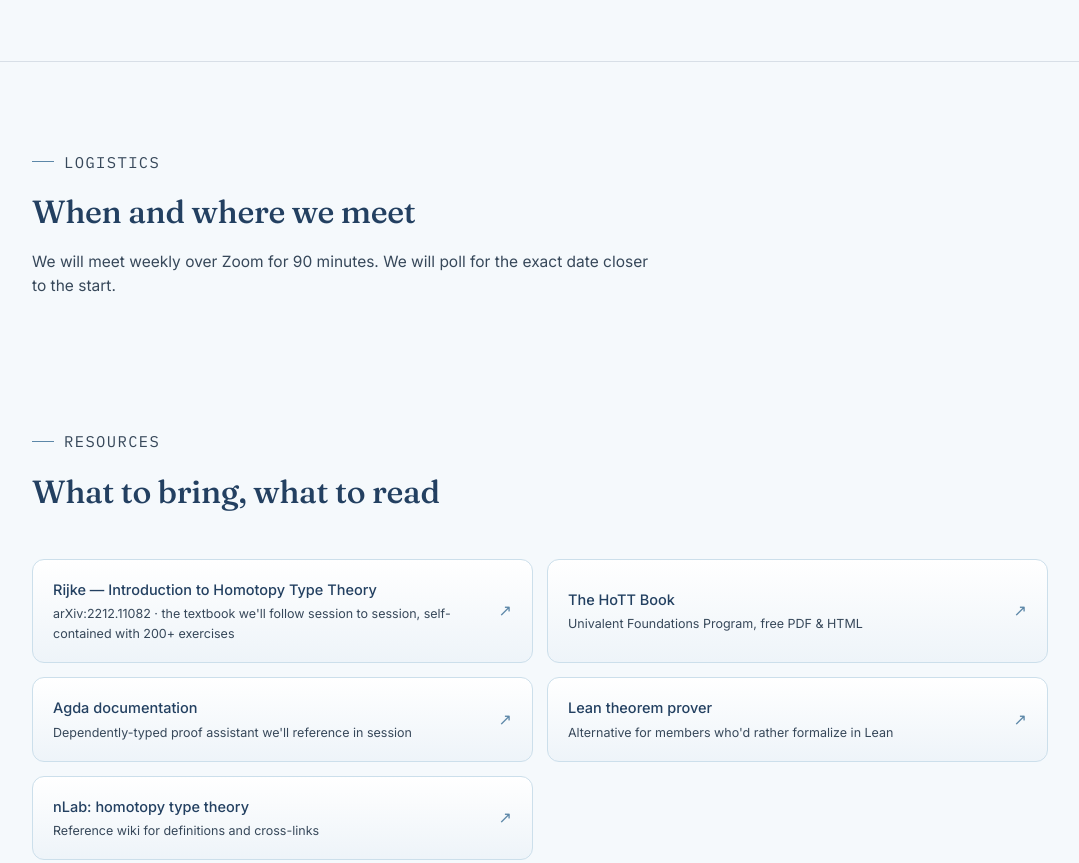
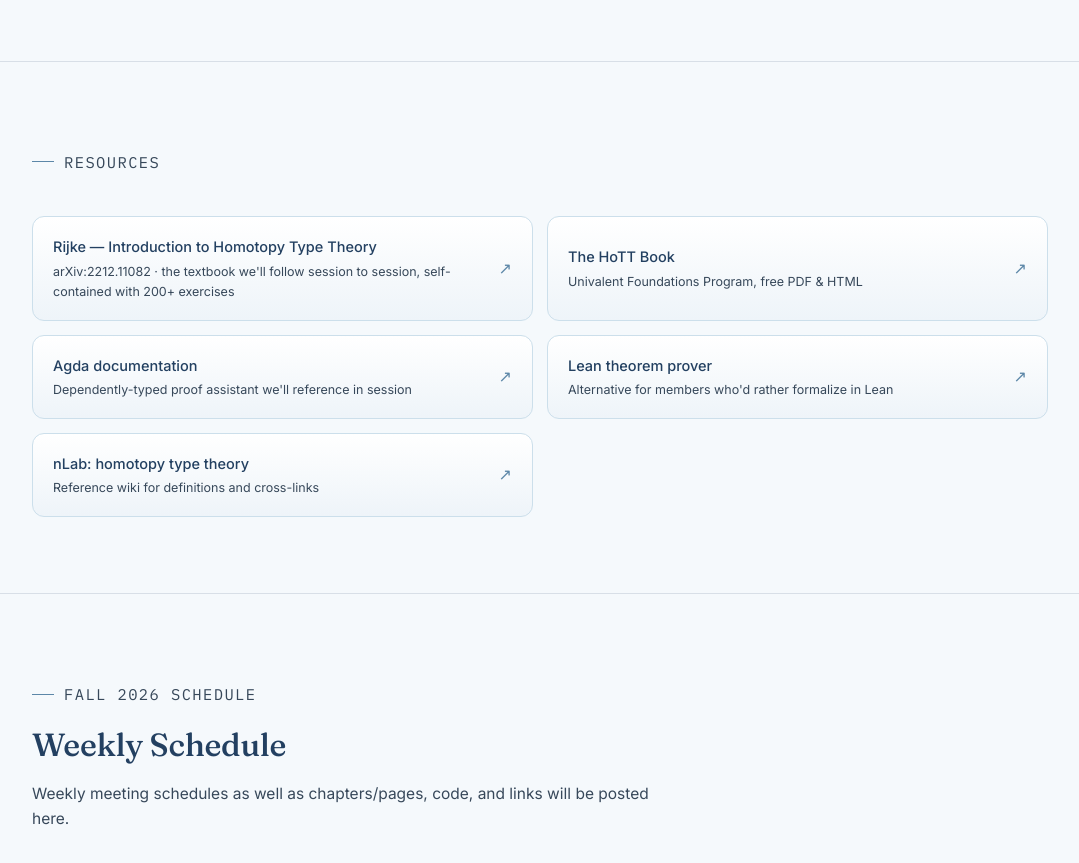
Before and after one commit to JamesSquires0/hott-reading-group-uga, a plain HTML site: page index.html in a window 1280 px wide. Shown: the part 540-1403 px from the top of the page, without its empty margins (100-1179 px from the left). Drawn offline with Linux system fonts and the light colour scheme.

Commit message:
Update index.html

```diff
--- a/index.html
+++ b/index.html
@@ -323,21 +323,11 @@
       </div>
     </div>
   </section>
-  <!-- ================= LOGISTICS ================= -->
-  <section id="logistics and Resources">
-    <div class="wrap">
-      <div class="section-head">
-        <p class="eyebrow">Logistics</p>
-        <h2>When and where we meet</h2>
-        <p>We will meet weekly over Zoom for 90 minutes. We will poll for the exact date closer to the start.</p>
-      </div>
-    </div>
   <!-- ================= RESOURCES ================= -->
   <section id="resources">
     <div class="wrap">
       <div class="section-head">
         <p class="eyebrow">Resources</p>
-        <h2>What to bring, what to read</h2>
       </div>
 
       <div class="res-list">
```
